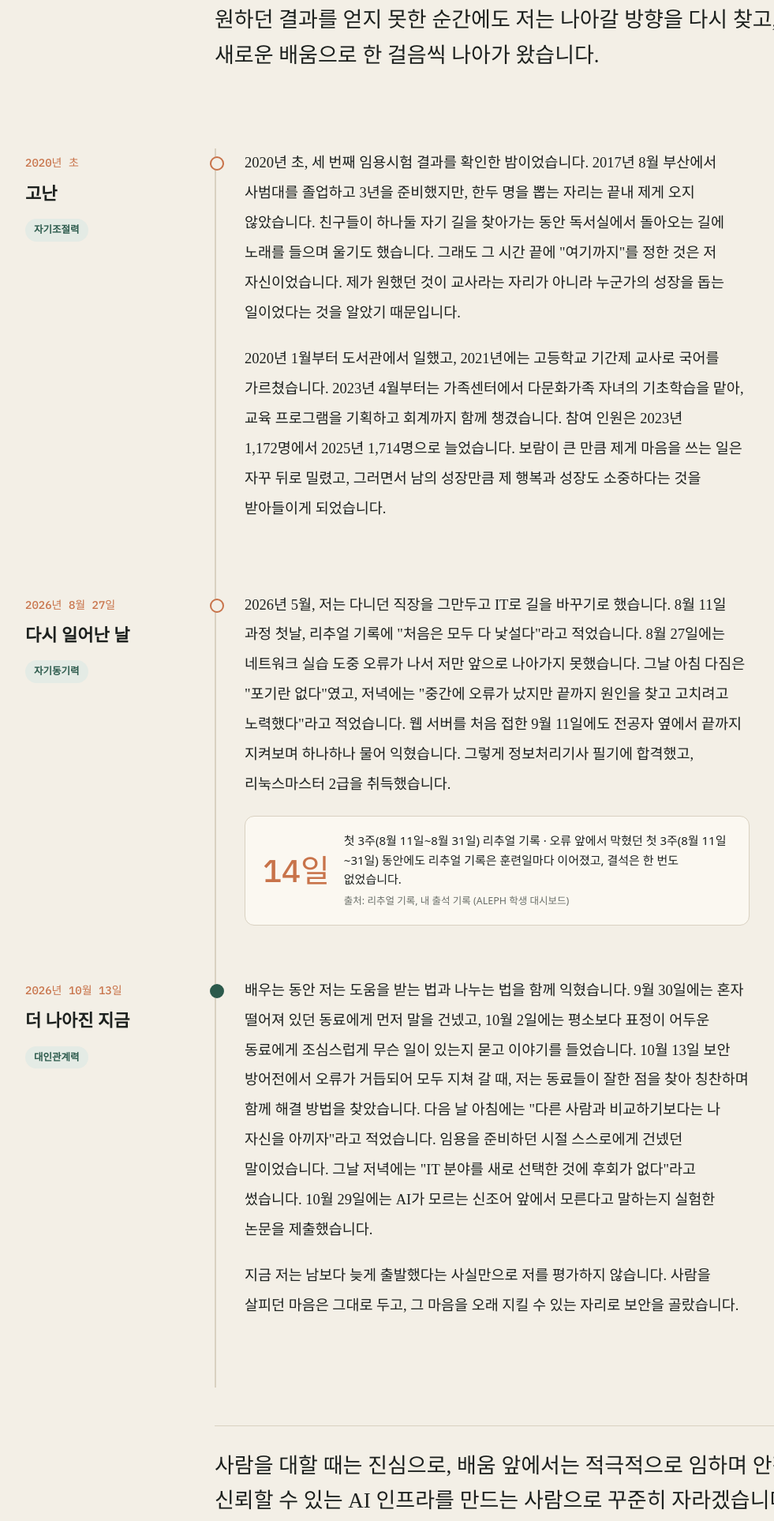
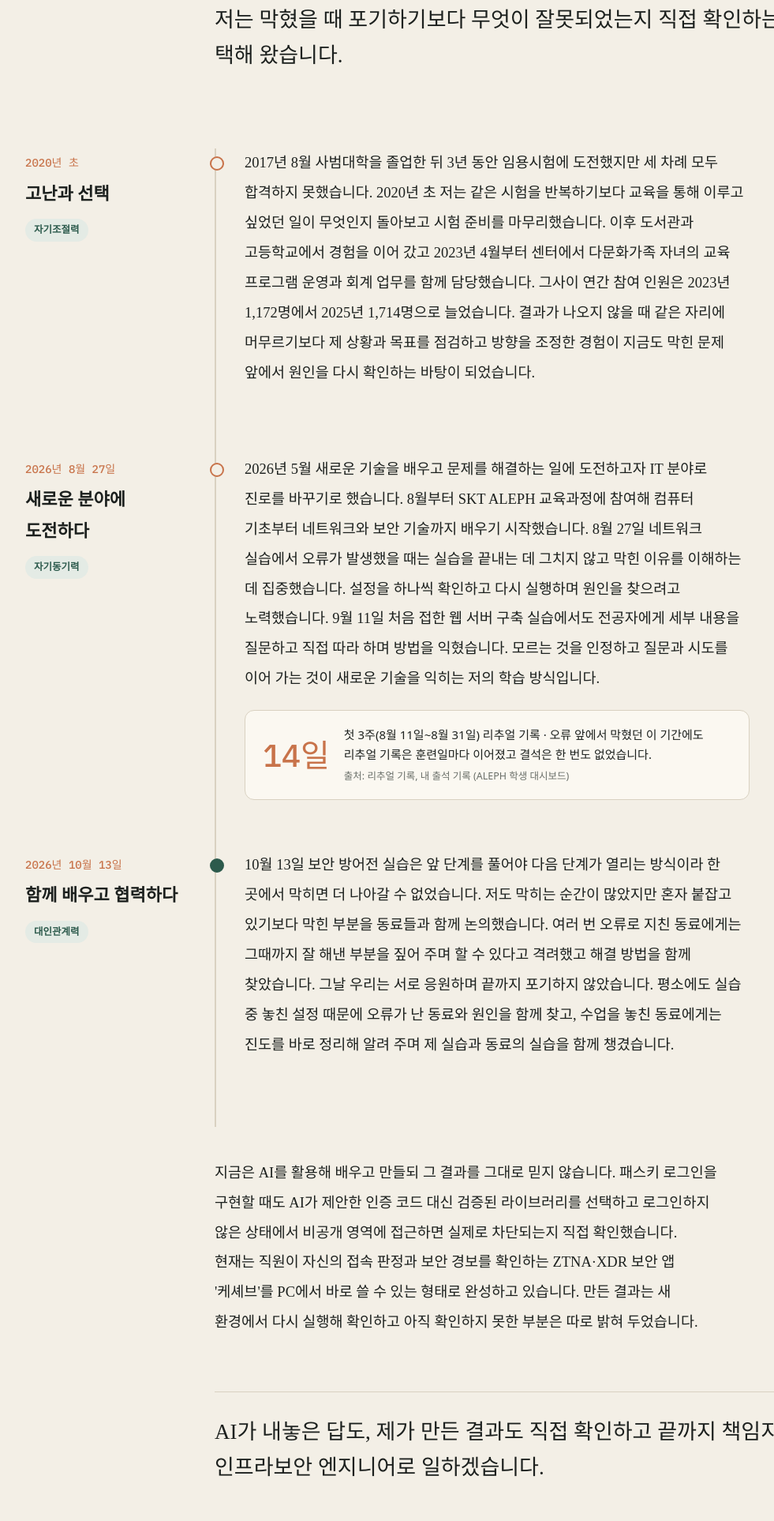
Before and after one commit to gaeun1210/about-me-story, a plain HTML site: page index.html in a window 1280 px wide. Shown: the part 808-2734 px from the top of the page at 79% size, without its empty margins (92-1073 px from the left). Drawn offline with Linux system fonts and the light colour scheme; a web font is replaced by a local one.

Commit message:
한 줄 소개와 이야기 본편 확정본 반영, '센터' 표기로 통일
Co-Authored-By: Claude Opus 5.5 <noreply@anthropic.com>
Claude-Session: https://claude.ai/code/session_01FK4EKrZNLCwHDRcvhFbdFg

```diff
--- a/data.js
+++ b/data.js
@@ -65,7 +65,7 @@ window.SITE_DATA = {
       "label": "첫 3주(8월 11일~8월 31일) 리추얼 기록",
       "scene": "2026년 8월 27일",
       "source": "리추얼 기록, 내 출석 기록 (ALEPH 학생 대시보드)",
-      "text": "오류 앞에서 막혔던 첫 3주(8월 11일~31일) 동안에도 리추얼 기록은 훈련일마다 이어졌고, 결석은 한 번도 없었습니다.",
+      "text": "오류 앞에서 막혔던 이 기간에도 리추얼 기록은 훈련일마다 이어졌고 결석은 한 번도 없었습니다.",
       "value": "14일"
     }
   },
@@ -73,8 +73,7 @@ window.SITE_DATA = {
     "email": "eunjoy1210@naver.com",
     "name": "김가은",
     "role": "AI 인프라보안 엔지니어를 준비하고 있습니다",
-    "tagline": "결석 0일, 54일 동안 매일 아침 다짐을 적으며 교육에서 보안으로 걸어온 사람",
-    "tagline_note": "임시 문구입니다. 직접 쓴 문장으로 바꾼 뒤 build.py를 다시 돌리면 사이트에 반영됩니다.",
+    "tagline": "낯선 기술은 질문과 검증으로 익히고, 막힌 문제는 원인을 찾을 때까지 추적하는 사람",
     "works": [
       {
         "date": "2026-10-29",
@@ -95,37 +94,38 @@ window.SITE_DATA = {
     ]
   },
   "story": {
-    "first_sentence": "원하던 결과를 얻지 못한 순간에도 저는 나아갈 방향을 다시 찾고, 새로운 배움으로 한 걸음씩 나아가 왔습니다.",
-    "last_sentence": "사람을 대할 때는 진심으로, 배움 앞에서는 적극적으로 임하며 안전하고 신뢰할 수 있는 AI 인프라를 만드는 사람으로 꾸준히 자라겠습니다.",
+    "closing": [
+      "지금은 AI를 활용해 배우고 만들되 그 결과를 그대로 믿지 않습니다. 패스키 로그인을 구현할 때도 AI가 제안한 인증 코드 대신 검증된 라이브러리를 선택하고 로그인하지 않은 상태에서 비공개 영역에 접근하면 실제로 차단되는지 직접 확인했습니다. 현재는 직원이 자신의 접속 판정과 보안 경보를 확인하는 ZTNA·XDR 보안 앱 '케셰브'를 PC에서 바로 쓸 수 있는 형태로 완성하고 있습니다. 만든 결과는 새 환경에서 다시 실행해 확인하고 아직 확인하지 못한 부분은 따로 밝혀 두었습니다."
+    ],
+    "first_sentence": "저는 막혔을 때 포기하기보다 무엇이 잘못되었는지 직접 확인하는 쪽을 택해 왔습니다.",
+    "last_sentence": "AI가 내놓은 답도, 제가 만든 결과도 직접 확인하고 끝까지 책임지는 AI 인프라보안 엔지니어로 일하겠습니다.",
     "pairing": {
       "scene": "2026년 8월 27일",
-      "text": "오류 앞에서 막혔던 첫 3주(8월 11일~31일) 동안에도 리추얼 기록은 훈련일마다 이어졌고, 결석은 한 번도 없었습니다."
+      "text": "오류 앞에서 막혔던 이 기간에도 리추얼 기록은 훈련일마다 이어졌고 결석은 한 번도 없었습니다."
     },
     "sections": [
       {
         "ability": "자기조절력",
         "date": "2020년 초",
-        "label": "고난",
+        "label": "고난과 선택",
         "paragraphs": [
-          "2020년 초, 세 번째 임용시험 결과를 확인한 밤이었습니다. 2017년 8월 부산에서 사범대를 졸업하고 3년을 준비했지만, 한두 명을 뽑는 자리는 끝내 제게 오지 않았습니다. 친구들이 하나둘 자기 길을 찾아가는 동안 독서실에서 돌아오는 길에 노래를 들으며 울기도 했습니다. 그래도 그 시간 끝에 \"여기까지\"를 정한 것은 저 자신이었습니다. 제가 원했던 것이 교사라는 자리가 아니라 누군가의 성장을 돕는 일이었다는 것을 알았기 때문입니다.",
-          "2020년 1월부터 도서관에서 일했고, 2021년에는 고등학교 기간제 교사로 국어를 가르쳤습니다. 2023년 4월부터는 가족센터에서 다문화가족 자녀의 기초학습을 맡아, 교육 프로그램을 기획하고 회계까지 함께 챙겼습니다. 참여 인원은 2023년 1,172명에서 2025년 1,714명으로 늘었습니다. 보람이 큰 만큼 제게 마음을 쓰는 일은 자꾸 뒤로 밀렸고, 그러면서 남의 성장만큼 제 행복과 성장도 소중하다는 것을 받아들이게 되었습니다."
+          "2017년 8월 사범대학을 졸업한 뒤 3년 동안 임용시험에 도전했지만 세 차례 모두 합격하지 못했습니다. 2020년 초 저는 같은 시험을 반복하기보다 교육을 통해 이루고 싶었던 일이 무엇인지 돌아보고 시험 준비를 마무리했습니다. 이후 도서관과 고등학교에서 경험을 이어 갔고 2023년 4월부터 센터에서 다문화가족 자녀의 교육 프로그램 운영과 회계 업무를 함께 담당했습니다. 그사이 연간 참여 인원은 2023년 1,172명에서 2025년 1,714명으로 늘었습니다. 결과가 나오지 않을 때 같은 자리에 머무르기보다 제 상황과 목표를 점검하고 방향을 조정한 경험이 지금도 막힌 문제 앞에서 원인을 다시 확인하는 바탕이 되었습니다."
         ]
       },
       {
         "ability": "자기동기력",
         "date": "2026년 8월 27일",
-        "label": "다시 일어난 날",
+        "label": "새로운 분야에 도전하다",
         "paragraphs": [
-          "2026년 5월, 저는 다니던 직장을 그만두고 IT로 길을 바꾸기로 했습니다. 8월 11일 과정 첫날, 리추얼 기록에 \"처음은 모두 다 낯설다\"라고 적었습니다. 8월 27일에는 네트워크 실습 도중 오류가 나서 저만 앞으로 나아가지 못했습니다. 그날 아침 다짐은 \"포기란 없다\"였고, 저녁에는 \"중간에 오류가 났지만 끝까지 원인을 찾고 고치려고 노력했다\"라고 적었습니다. 웹 서버를 처음 접한 9월 11일에도 전공자 옆에서 끝까지 지켜보며 하나하나 물어 익혔습니다. 그렇게 정보처리기사 필기에 합격했고, 리눅스마스터 2급을 취득했습니다."
+          "2026년 5월 새로운 기술을 배우고 문제를 해결하는 일에 도전하고자 IT 분야로 진로를 바꾸기로 했습니다. 8월부터 SKT ALEPH 교육과정에 참여해 컴퓨터 기초부터 네트워크와 보안 기술까지 배우기 시작했습니다. 8월 27일 네트워크 실습에서 오류가 발생했을 때는 실습을 끝내는 데 그치지 않고 막힌 이유를 이해하는 데 집중했습니다. 설정을 하나씩 확인하고 다시 실행하며 원인을 찾으려고 노력했습니다. 9월 11일 처음 접한 웹 서버 구축 실습에서도 전공자에게 세부 내용을 질문하고 직접 따라 하며 방법을 익혔습니다. 모르는 것을 인정하고 질문과 시도를 이어 가는 것이 새로운 기술을 익히는 저의 학습 방식입니다."
         ]
       },
       {
         "ability": "대인관계력",
         "date": "2026년 10월 13일",
-        "label": "더 나아진 지금",
+        "label": "함께 배우고 협력하다",
         "paragraphs": [
-          "배우는 동안 저는 도움을 받는 법과 나누는 법을 함께 익혔습니다. 9월 30일에는 혼자 떨어져 있던 동료에게 먼저 말을 건넸고, 10월 2일에는 평소보다 표정이 어두운 동료에게 조심스럽게 무슨 일이 있는지 묻고 이야기를 들었습니다. 10월 13일 보안 방어전에서 오류가 거듭되어 모두 지쳐 갈 때, 저는 동료들이 잘한 점을 찾아 칭찬하며 함께 해결 방법을 찾았습니다. 다음 날 아침에는 \"다른 사람과 비교하기보다는 나 자신을 아끼자\"라고 적었습니다. 임용을 준비하던 시절 스스로에게 건넸던 말이었습니다. 그날 저녁에는 \"IT 분야를 새로 선택한 것에 후회가 없다\"라고 썼습니다. 10월 29일에는 AI가 모르는 신조어 앞에서 모른다고 말하는지 실험한 논문을 제출했습니다.",
-          "지금 저는 남보다 늦게 출발했다는 사실만으로 저를 평가하지 않습니다. 사람을 살피던 마음은 그대로 두고, 그 마음을 오래 지킬 수 있는 자리로 보안을 골랐습니다."
+          "10월 13일 보안 방어전 실습은 앞 단계를 풀어야 다음 단계가 열리는 방식이라 한 곳에서 막히면 더 나아갈 수 없었습니다. 저도 막히는 순간이 많았지만 혼자 붙잡고 있기보다 막힌 부분을 동료들과 함께 논의했습니다. 여러 번 오류로 지친 동료에게는 그때까지 잘 해낸 부분을 짚어 주며 할 수 있다고 격려했고 해결 방법을 함께 찾았습니다. 그날 우리는 서로 응원하며 끝까지 포기하지 않았습니다. 평소에도 실습 중 놓친 설정 때문에 오류가 난 동료와 원인을 함께 찾고, 수업을 놓친 동료에게는 진도를 바로 정리해 알려 주며 제 실습과 동료의 실습을 함께 챙겼습니다."
         ]
       }
     ],
--- a/index.html
+++ b/index.html
@@ -74,6 +74,8 @@ section{padding:96px 0;border-top:1px solid var(--line)}
 .pair .src{font-size:12.5px;color:var(--muted);margin-top:4px}
 .closing{grid-column:2;font-family:"Gowun Batang",serif;font-size:clamp(22px,2.6vw,27px);line-height:1.65;margin:8px 0 0;padding-top:28px;border-top:1px solid var(--line)}
 
+.now-para{grid-column:2}
+.now-para p{font-family:"Gowun Batang",serif;font-size:18.5px;line-height:2.05;margin:0 0 20px;max-width:640px}
 /* numbers - light band */
 #numbers{background:var(--soft);border-top:1px solid var(--line)}
 .stats{display:grid;grid-template-columns:repeat(5,1fr);gap:14px}
@@ -122,7 +124,7 @@ footer .small{font-size:12.5px;color:var(--muted)}
 
 @media (max-width:900px){
   .hero .grid,.sec-head,.story,.tl,.works,.resume{grid-template-columns:1fr;gap:24px}
-  .lead,.closing{grid-column:1}
+  .lead,.closing,.now-para{grid-column:1}
   .tl .side{padding:0 0 12px}
   .tl .body{padding-bottom:48px}
   .stats{grid-template-columns:1fr 1fr}
@@ -151,7 +153,7 @@ footer .small{font-size:12.5px;color:var(--muted)}
     </div>
     <div class="card-id">
       <div class="row"><span class="k">지금</span><span class="v">SKT ALEPH AI 인프라보안 과정</span></div>
-      <div class="row"><span class="k">이전</span><span class="v">도서관·학교·가족센터 · 교육 현장</span></div>
+      <div class="row"><span class="k">이전</span><span class="v">도서관·학교·센터 · 교육 현장</span></div>
       <div class="row"><span class="k">기록</span><span class="v" id="id-rec"></span></div>
       <div class="row"><span class="k">연락</span><span class="v"><a id="email"></a></span></div>
       <div class="btns"><a class="primary" href="#story">이야기 읽기</a><a href="#works">대표작 보기</a></div>
@@ -165,6 +167,7 @@ footer .small{font-size:12.5px;color:var(--muted)}
   <div class="story">
     <p class="lead" id="first"></p>
     <div class="tl" id="chapters"></div>
+    <div class="now-para" id="closing"></div>
     <p class="closing" id="last"></p>
   </div>
 </div></section>
@@ -186,7 +189,7 @@ footer .small{font-size:12.5px;color:var(--muted)}
   <div class="resume">
     <div class="rbox"><h4>경력</h4><ul>
       <li><span>SKT ALEPH AI 인프라보안 과정</span><span class="p">2026.08 –</span></li>
-      <li><span>가족센터 · 다문화가족 자녀 기초학습 지원</span><span class="p">2023.04 – 2026.05</span></li>
+      <li><span>센터 · 다문화가족 자녀 교육 프로그램 운영</span><span class="p">2023.04 – 2026.05</span></li>
       <li><span>고등학교 국어과 기간제 교사</span><span class="p">2021.05 – 2021.08</span></li>
       <li><span>도서관 사서</span><span class="p">2020.01 – 2020.06</span></li>
       <li><span>사범대학 국어교육 전공 졸업</span><span class="p">2017.08</span></li>
@@ -217,7 +220,7 @@ footer .small{font-size:12.5px;color:var(--muted)}
   [$("email"),$("email2")].forEach(function(a){a.textContent=p.email;a.href="mailto:"+p.email;});
   var r=n.items.filter(function(i){return i.id==="ritual_days";})[0],ab=n.items.filter(function(i){return i.id==="absent";})[0];
   $("id-rec").textContent="리추얼 "+r.value+" · 결석 "+ab.value;
-  $("story-title").textContent=s.title;$("first").textContent=s.first_sentence;$("last").textContent=s.last_sentence;
+  $("story-title").textContent=s.title;$("first").textContent=s.first_sentence;$("last").textContent=s.last_sentence;(s.closing||[]).forEach(function(t){$("closing").appendChild(el("p",null,t));});
   s.sections.forEach(function(sec,i){
     var side=el("div","side");side.appendChild(el("div","date",sec.date));side.appendChild(el("div","lab",sec.label));side.appendChild(el("span","chip",sec.ability));
     var body=el("div","body"+(i===s.sections.length-1?" now":""));
```
